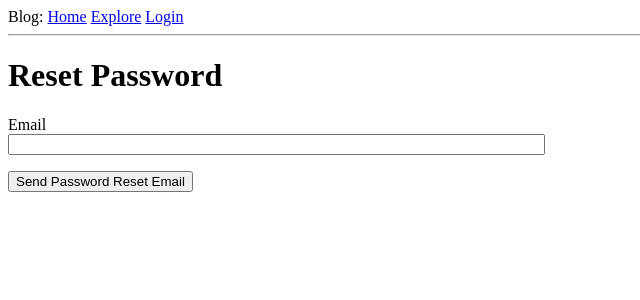
After one commit to aleksandar-had/blog, a Flask app: page /reset_password_request in a window 1280 px wide. The commit adds this page. Shown: the top 300 px of the page, without its empty margins (0-640 px from the left). Run offline with Flask 2, Linux system fonts and the light colour scheme; parts of the project's set-up code (start-up, migrations or seed data) failed here and were passed over.

Commit message:
password reset

```diff
--- a/app/forms.py
+++ b/app/forms.py
@@ -65,3 +65,16 @@ class PostForm(FlaskForm):
         "Share something", validators=[DataRequired(), Length(min=1, max=140)]
     )
     submit = SubmitField("Submit")
+
+
+class ResetPasswordRequestForm(FlaskForm):
+    email = StringField("Email", validators=[DataRequired(), Email()])
+    submit = SubmitField("Send Password Reset Email")
+
+
+class ResetPasswordForm(FlaskForm):
+    password = PasswordField("Password", validators=[DataRequired()])
+    password2 = PasswordField(
+        "Confirm Password", validators=[DataRequired(), EqualTo("password")]
+    )
+    submit = SubmitField("Request Password Change")
--- a/app/routes.py
+++ b/app/routes.py
@@ -8,8 +8,11 @@ from app.forms import (
     EditProfileForm,
     EmptyForm,
     PostForm,
+    ResetPasswordRequestForm,
+    ResetPasswordForm,
 )
 from app.models import User, Post
+from app.email import send_password_reset_email
 from datetime import datetime
 
 
@@ -201,3 +204,37 @@ def unfollow(username):
         return redirect(url_for("user", username=username))
     else:
         return redirect(url_for("index"))
+
+
+@app.route("/reset_password_request", methods=["GET", "POST"])
+def reset_password_request():
+    if current_user.is_authenticated:
+        return redirect(url_for("index"))
+    form = ResetPasswordRequestForm()
+    if form.validate_on_submit():
+        user = User.query.filter_by(email=form.email.data).first()
+        if user:
+            send_password_reset_email(user)
+            flash(
+                "Check your email for the instructions to reset your password"
+            )
+            return redirect(url_for("login"))
+    return render_template(
+        "reset_password_request.html", title="Reset password", form=form
+    )
+
+
+@app.routes("/reset_password/<token>", methods=["GET", "POST"])
+def reset_password(token):
+    if current_user.is_authenticated:
+        return redirect(url_for("index"))
+    user = User.verify_reset_password_token(token)
+    if not user:
+        return redirect(url_for("index"))
+    form = ResetPasswordForm()
+    if form.validate_on_submit():
+        user.set_password(form.password.data)
+        db.session.commit()
+        flash("Your password has been changed.")
+        return redirect(url_for("login"))
+    return render_template("reset_password.html", form=form)
--- a/app/templates/login.html
+++ b/app/templates/login.html
@@ -20,4 +20,8 @@
   <p>{{ form.submit() }}</p>
 </form>
 <p>New User? <a href="{{url_for('register') }}">Click to Register!</a></p>
+<p>
+  Forgotten password?
+  <a href="{{ url_for('reset_password_request') }}">Reset password</a>
+</p>
 {% endblock content %}
--- /dev/null
+++ b/app/templates/reset_password_request.html
@@ -0,0 +1,15 @@
+{% extends 'base.html' %}
+{% block content %}
+  <h1>Reset Password</h1>
+  <form action="" method="post">
+    {{ form.hidden_tag() }}
+    <p>
+      {{ form.email.label }}<br>
+      {{ form.email(size=64) }}<br>
+      {% for error in form.email.errors %}
+      <span style="color: red;">[{{ error }}]</span>
+      {% endfor %}
+    </p>
+    <p>{{ form.submit() }}</p>
+  </form>
+{% endblock content %}
```
Also changed, not shown: app/email.py (added, +25 -0 lines), app/models.py (+20 -1 lines), app/templates/email/reset_password.html (added, +14 -0 lines), app/templates/email/reset_password.txt (added, +9 -0 lines), app/templates/reset_password.html (added, +22 -0 lines).
